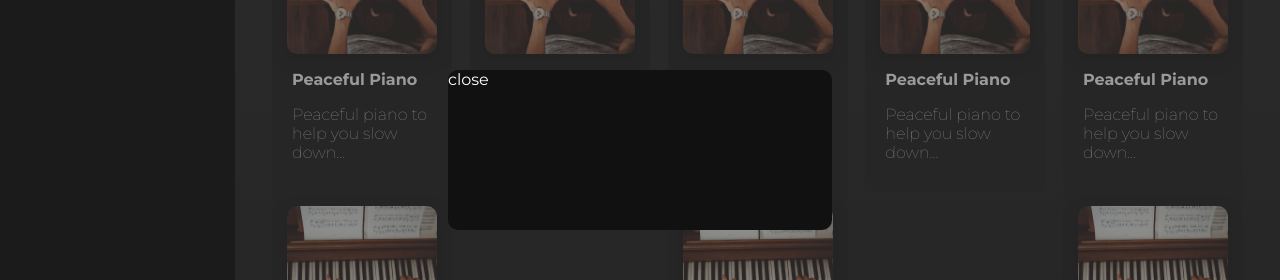
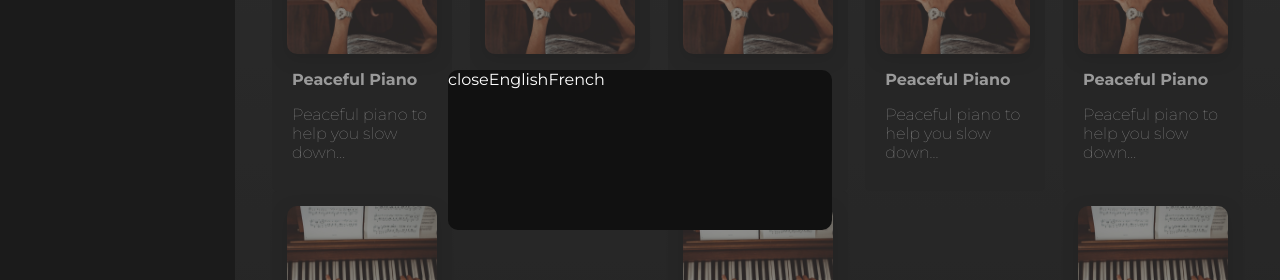
Before and after one commit to ryanlkirk/ReactSpotify, a React (Create React App) app: page / in a window 1280 px wide. Both pictures are taken after a click on the button "English". Shown: the part 250-530 px from the top of the page. Built offline with nearby package versions, Linux system fonts and the light colour scheme.

Commit message:
Add redux and basic lang switch

```diff
--- a/package.json
+++ b/package.json
@@ -3,11 +3,13 @@
   "version": "0.1.0",
   "private": true,
   "dependencies": {
+    "@reduxjs/toolkit": "^1.9.5",
     "@testing-library/jest-dom": "^5.16.5",
     "@testing-library/react": "^13.4.0",
     "@testing-library/user-event": "^13.5.0",
     "react": "^18.2.0",
     "react-dom": "^18.2.0",
+    "react-redux": "^8.0.5",
     "react-scripts": "5.0.1",
     "web-vitals": "^2.1.4"
   },
--- a/src/app/helpers/language.jsx
+++ b/src/app/helpers/language.jsx
@@ -4,9 +4,9 @@ import { useSelector } from 'react-redux'
 const GetLangText = () => {
     const lang = useSelector((state) => state.language)
     if(lang.value === "fr") {
-       return  "French Text"
+       return  "French"
     } else {
-        return "English Text"
+        return "English"
     }
 }
 
--- /dev/null
+++ b/src/app/store.js
@@ -0,0 +1,8 @@
+import { configureStore } from '@reduxjs/toolkit'
+import languageReducer from '../features/languageSlice';
+
+export default configureStore({
+    reducer: {
+        language: languageReducer,
+    }
+})
--- a/src/components/LanguagePopover.jsx
+++ b/src/components/LanguagePopover.jsx
@@ -1,6 +1,11 @@
 import { useEffect } from "react";
+import { useSelector, useDispatch } from 'react-redux'
+import { changeLangauge } from "../features/languageSlice";
 
 const LanguagePopover = (props) => {
+    const lang = useSelector((state) => state.language)
+    const dispatch = useDispatch();
+
     //keypress handler for closing language picker
     useEffect(() => {
         const handleEscKeyPress = (event) => {
@@ -22,7 +27,11 @@ const LanguagePopover = (props) => {
 
     return (
         <div className="languagePopover">
-            <section className="languagePicker"><span onClick={() => props.setLanguageWindowOpen(false)}>close</span></section>
+            <section className="languagePicker">
+                <span onClick={() => props.setLanguageWindowOpen(false)}>close</span>
+                <span onClick={() => dispatch(changeLangauge("en"))}>English</span>
+                <span onClick={() => dispatch(changeLangauge("fr"))}>French</span>
+            </section>
         </div>
     )
 }
--- a/src/components/LeftNav.jsx
+++ b/src/components/LeftNav.jsx
@@ -1,8 +1,10 @@
 // import { useState } from 'react'
+import GetLangText from '../app/helpers/language';
 import logo from '../images/spotify.png'
-
+import { useSelector } from 'react-redux';
 
 const LeftNav = (props) => {
+    const lang = useSelector((state) => state.language)
     // const [activeLink, setActiveLink] = useState("home");
 
     return <nav className="leftNav">
@@ -65,7 +67,7 @@ const LeftNav = (props) => {
                     width="16px"
                     height="16px"
                 />
-                English
+                {GetLangText(lang)}
             </button>
         </section>
 
--- /dev/null
+++ b/src/features/languageSlice.js
@@ -0,0 +1,25 @@
+import { createSlice } from '@reduxjs/toolkit'
+
+const validLang = ["en", "fr"];
+
+export const languageSlice = createSlice({
+  name: 'counter',
+  initialState: {
+    value: "en",
+  },
+  reducers: {
+    changeLangauge: (state, action) => {
+        if(validLang.indexOf(action.payload) >= 0){
+            state.value = action.payload;
+        } else {
+            // fallback to English incase of incorrect lang (probably a typo)
+            state.value = "en"
+        }
+    },
+  },
+})
+
+// Action creators are generated for each case reducer function
+export const { changeLangauge } = languageSlice.actions
+
+export default languageSlice.reducer
```
Also changed, not shown: src/index.js (+4 -3 lines), 1 other file (tests, documents, lock files or other folders).
